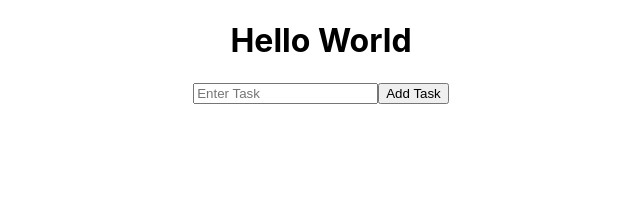
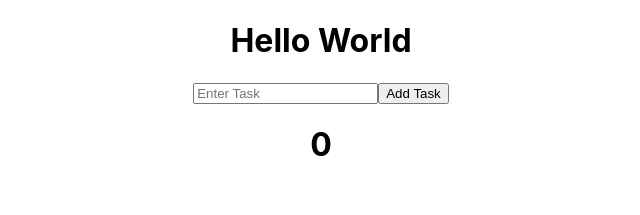
Before and after one commit to Stellar2703/React-CRUD-App, a React (Create React App) app: page / in a window 1280 px wide. Shown: the top 215 px of the page, without its empty margins (319-959 px from the left). Built offline with nearby package versions, Linux system fonts and the light colour scheme.

Commit message:
ADD task and delete task

```diff
--- a/src/App.js
+++ b/src/App.js
@@ -32,6 +32,8 @@ function App() {
         <input onChange={handleChange} type="text" placeholder="Enter Task"/>
         <button onClick={addTask}>Add Task</button>
         {newTask}
+        <h1>{tasks.length}</h1>
+
       </div>
       <div className='bottom'>
         {tasks.map((task) => {
@@ -44,6 +46,8 @@ function App() {
         })}
         </div>
       </div>
+
+
 
   )
 }
```
